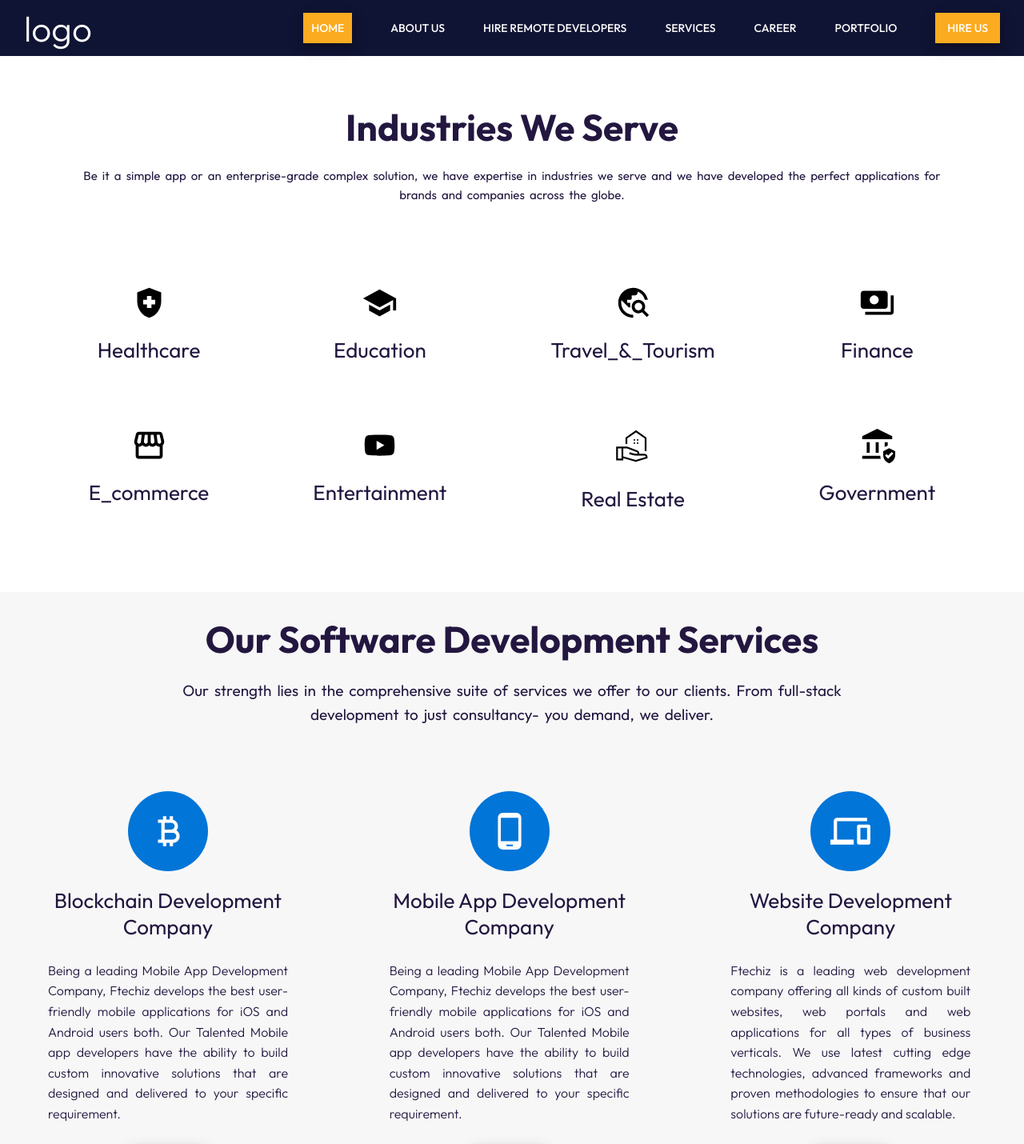
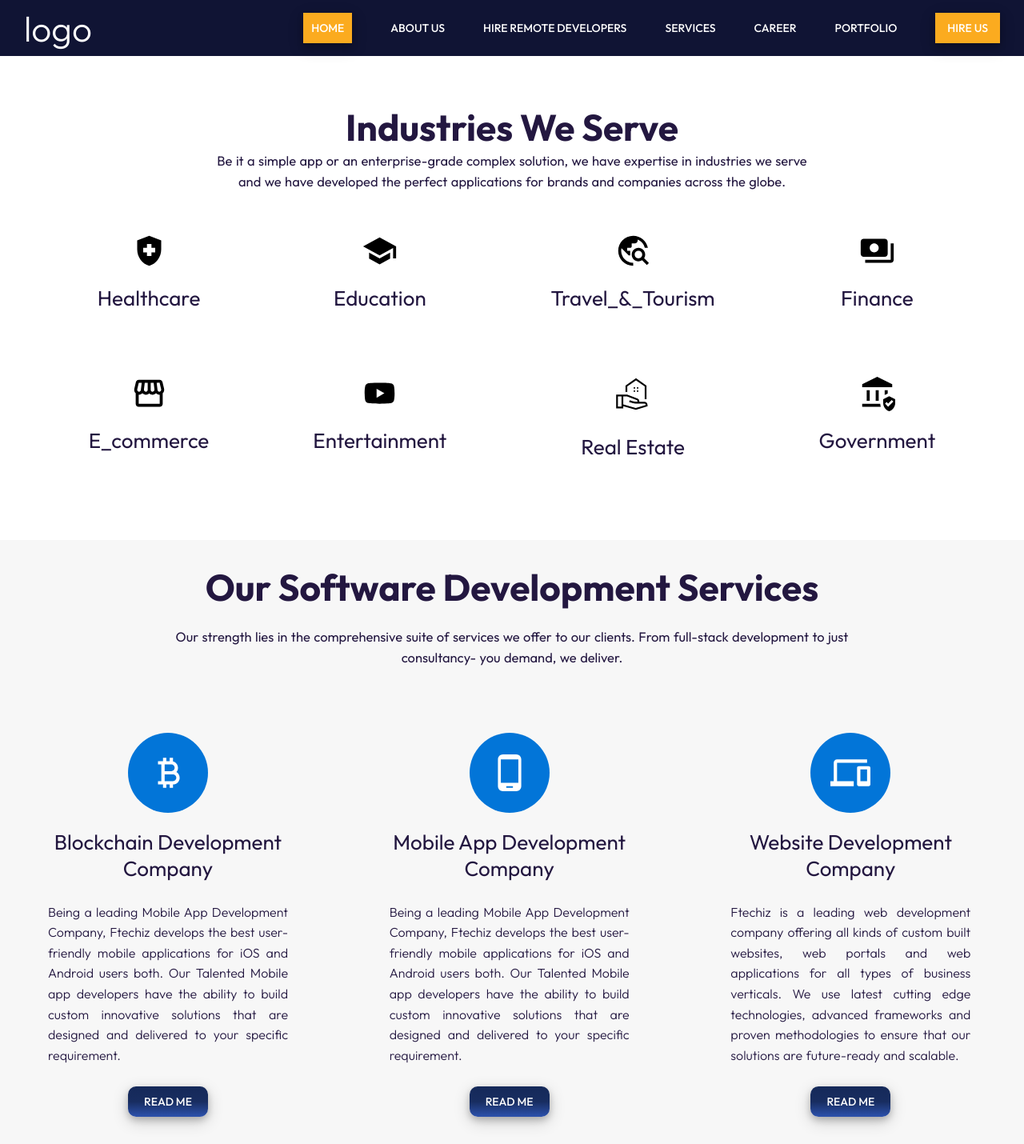
Before and after one commit to ParikshitSaini-Ftechiz/FtechizReactproject, a React (Create React App) app: page / in a window 1280 px wide. Shown: the top 1430 px of the page at 80% size. Built offline with nearby package versions, Linux system fonts and the light colour scheme.

Commit message:
add color variable

```diff
--- a/src/App.js
+++ b/src/App.js
@@ -25,6 +25,7 @@ function App() {
       component_bg:"linear-gradient(0deg, rgba(45,82,173,1) 0%, rgba(24,45,96,1) 50%, rgba(21,41,89,1) 100%)",
       fontSize: "2rem",
       hover_color:"#0275d8",
+      color_grey:"#f7f7f7",
       card_bg:"linear-gradient(90deg, rgba(2,82,150,1) 0%, rgba(2,103,190,1) 54%, rgba(2,117,216,1) 100%);",
       shadow:"0 4px 8px 0 rgba(0, 0, 0, 0.2), 0 6px 20px 0 rgba(0, 0, 0, 0.19);",
     },
--- a/src/GlobalStyle.jsx
+++ b/src/GlobalStyle.jsx
@@ -50,8 +50,9 @@ h3 {
 
 p{
   color: ${({ theme }) => theme.colors.color_white};
-  font-size: 1.5rem;
+  font-size: 1.65rem;
   line-height: 1.6;
+  word-spacing:.1rem;
   font-weight:400;
 }
  .para {
--- a/src/components/Home.js
+++ b/src/components/Home.js
@@ -3,14 +3,16 @@ import Industries from "./components/Industries";
 import Sofware_Development_Services from "./components/Sofware_Development_Services";
 import Why_Choose_Us from "./components/Why_Choose_Us";
 import Counter_Up from "./components/CounterUp";
+import Tool_Tech from "./components/Tool_Tech";
 
 const Home = () => {
   return (
     <>
       <Industries />
       <Sofware_Development_Services />
-      <Why_Choose_Us/>
+      <Why_Choose_Us />
       <Counter_Up />
+      <Tool_Tech/>
     </>
   );
 };
--- a/src/components/components/CounterUp.js
+++ b/src/components/components/CounterUp.js
@@ -53,6 +53,8 @@ const Counter_Up = () => {
   );
 };
 const Wrapper = styled.section`
+  background: ${({theme}) => theme.colors.color_grey};
+  padding: 1rem 0;
   .container {
     padding: 1rem 0;
     background: ${({ theme }) => theme.colors.bg};
--- a/src/components/components/Industries.js
+++ b/src/components/components/Industries.js
@@ -15,7 +15,7 @@ const Industries = () => {
         <div className="container industries_portion">
           <div className="heading_portion grid">
             <h1 className="headings">Industries We Serve</h1>
-            <p className="para">
+            <p>
               Be it a simple app or an enterprise-grade complex solution, we
               have expertise in industries we serve and we have developed the
               perfect applications for brands and companies across the globe.
@@ -94,9 +94,7 @@ const Wrapper = styled.section`
       p {
         color: ${({ theme }) => theme.colors.heading};
         text-align: center;
-      }
-      p {
-        font-size: 1.5rem;
+        margin:0 16rem;
       }
     }
     .industries_icons {
--- a/src/components/components/Sofware_Development_Services.js
+++ b/src/components/components/Sofware_Development_Services.js
@@ -13,7 +13,7 @@ const Sofware_Development_Services = () => {
         <div className="container">
           <div className="content">
             <h1 className="heading">Our Software Development Services</h1>
-            <p className="para">
+            <p>
               Our strength lies in the comprehensive suite of services we offer
               to our clients. From full-stack development to just consultancy-
               you demand, we deliver.
@@ -48,14 +48,14 @@ const Sofware_Development_Services = () => {
   );
 };
 const Wrapper = styled.section`
-  background: #f7f7f7;
+  background: ${({theme}) => theme.colors.color_grey};
   padding: 1rem;
   text-align: center;
   .content {
     h1,
     p {
       text-align: center;
-      margin: 2rem 15rem;
+      margin: 2rem 16rem;
       color: ${({ theme }) => theme.colors.heading};
     }
   }
--- /dev/null
+++ b/src/components/components/Tool_Tech.js
@@ -0,0 +1,26 @@
+import React from 'react'
+import styled from 'styled-components';
+
+const Tool_Tech = () => {
+  return (
+    <>
+      <Wrapper>
+        <div className="container">
+          <h1>Tools & Tech Stack</h1>
+          <p>
+            Get what you are looking for to fulfill your software development and outsourcing needs at Ftechiz, with our expertise on all in-demand technologies & platforms.</p>
+        </div>
+      </Wrapper>
+    </>
+  )
+}
+const Wrapper = styled.section`
+padding: 5rem 0;
+h1,
+p{
+  color:${({ theme }) => theme.colors.heading};
+  text-align:center;
+  margin: 0rem 16rem;
+}
+`;
+export default Tool_Tech;
```
